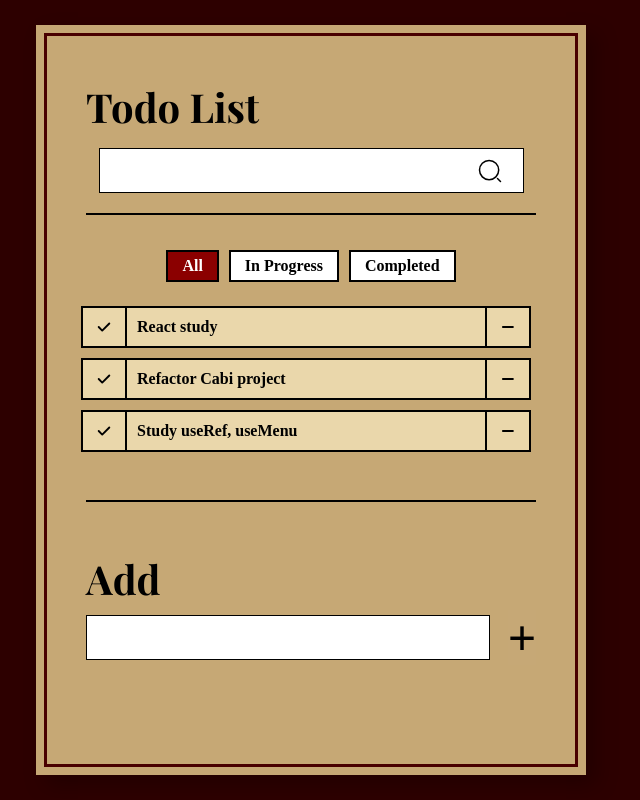
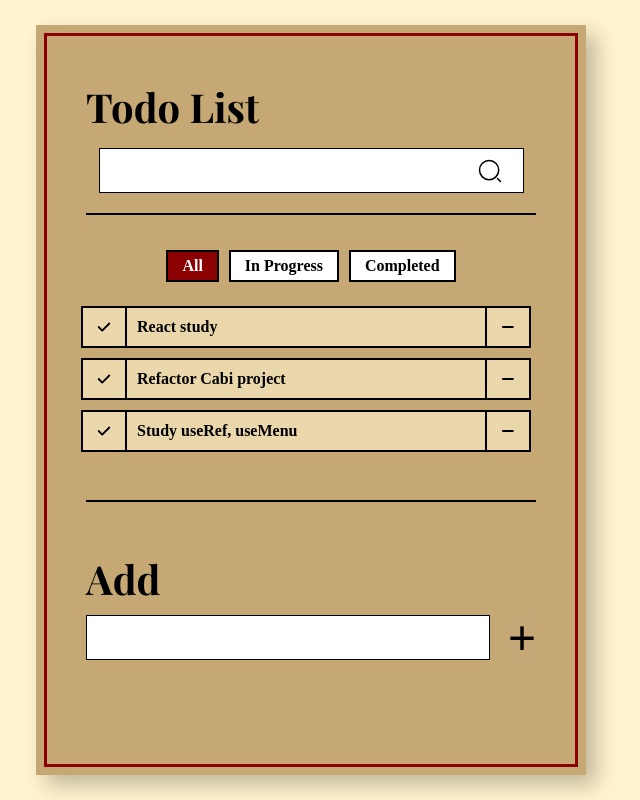
Before and after one commit to gykoh42/TodoList, a React (Create React App) app: page / in a window 1280 px wide. Shown: the whole page, without its empty margins (329-969 px from the left). Built offline with nearby package versions, Linux system fonts and the light colour scheme; a web font is replaced by a local one.

Commit message:
feat: netlify 관련 파일 추가

```diff
--- a/src/App.css
+++ b/src/App.css
@@ -2,7 +2,7 @@
   display: flex;
   width: 100vw;
   height: 100vh;
-  background-color: #2d0000;
+  background-color: #fff4ce;
 }
 
 .App-logo {
--- a/src/App.js
+++ b/src/App.js
@@ -108,7 +108,7 @@ const TodoWrapperStyled = styled.div`
     left: 8px;
     right: 8px;
     bottom: 8px;
-    border: 3px solid #490000;
+    border: 3px solid #8b0000;
     pointer-events: none;
   }
 `;
```
Also changed, not shown: 2 other files (tests, documents, lock files or other folders).
